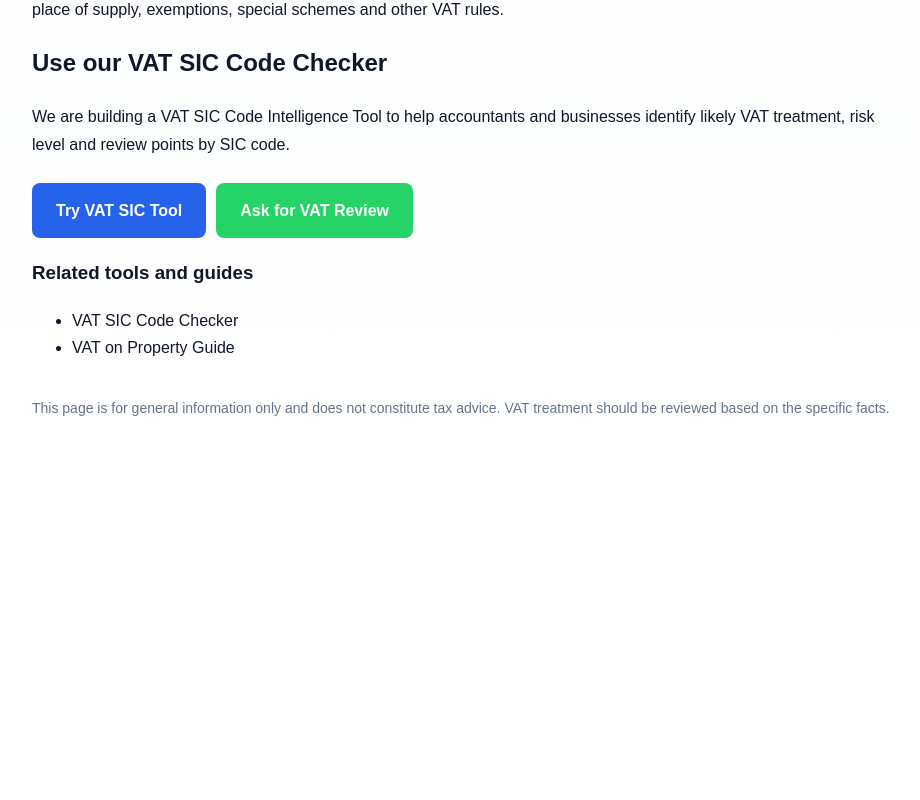
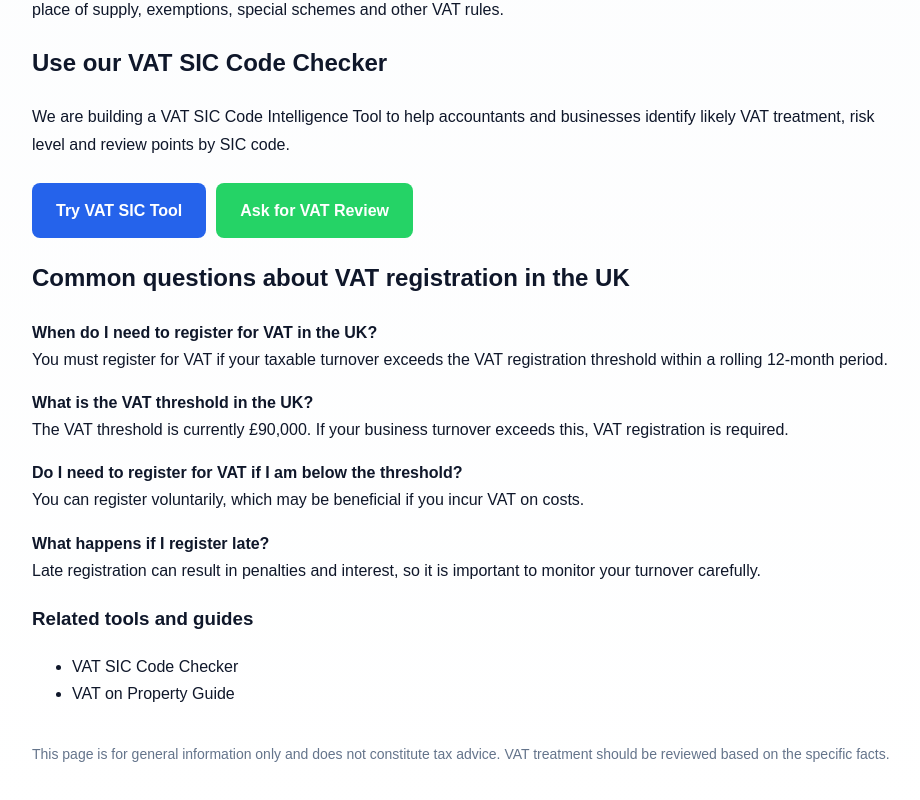
Before and after one commit to HalaDigitalLtd/uktaxcalculator-app, a Next.js app: page /vat-registration in a window 1280 px wide. Shown: the part 1422-2222 px from the top of the page, without its empty margins (178-1098 px from the left). Before the commit the page ends 1916 px from the top, so only its background shows below. Built offline with nearby package versions, Linux system fonts and the light colour scheme.

Commit message:
Add FAQ section to improve VAT keyword coverage

```diff
--- a/app/vat-registration/page.tsx
+++ b/app/vat-registration/page.tsx
@@ -92,6 +92,19 @@ If you are unsure whether you need to register for VAT in the UK based on your t
             Ask for VAT Review
           </a>
         </div>
+        <h2>Common questions about VAT registration in the UK</h2>
+
+<p><strong>When do I need to register for VAT in the UK?</strong><br/>
+You must register for VAT if your taxable turnover exceeds the VAT registration threshold within a rolling 12-month period.</p>
+
+<p><strong>What is the VAT threshold in the UK?</strong><br/>
+The VAT threshold is currently £90,000. If your business turnover exceeds this, VAT registration is required.</p>
+
+<p><strong>Do I need to register for VAT if I am below the threshold?</strong><br/>
+You can register voluntarily, which may be beneficial if you incur VAT on costs.</p>
+
+<p><strong>What happens if I register late?</strong><br/>
+Late registration can result in penalties and interest, so it is important to monitor your turnover carefully.</p>
        <h3>Related tools and guides</h3>
 
 <ul>
```
